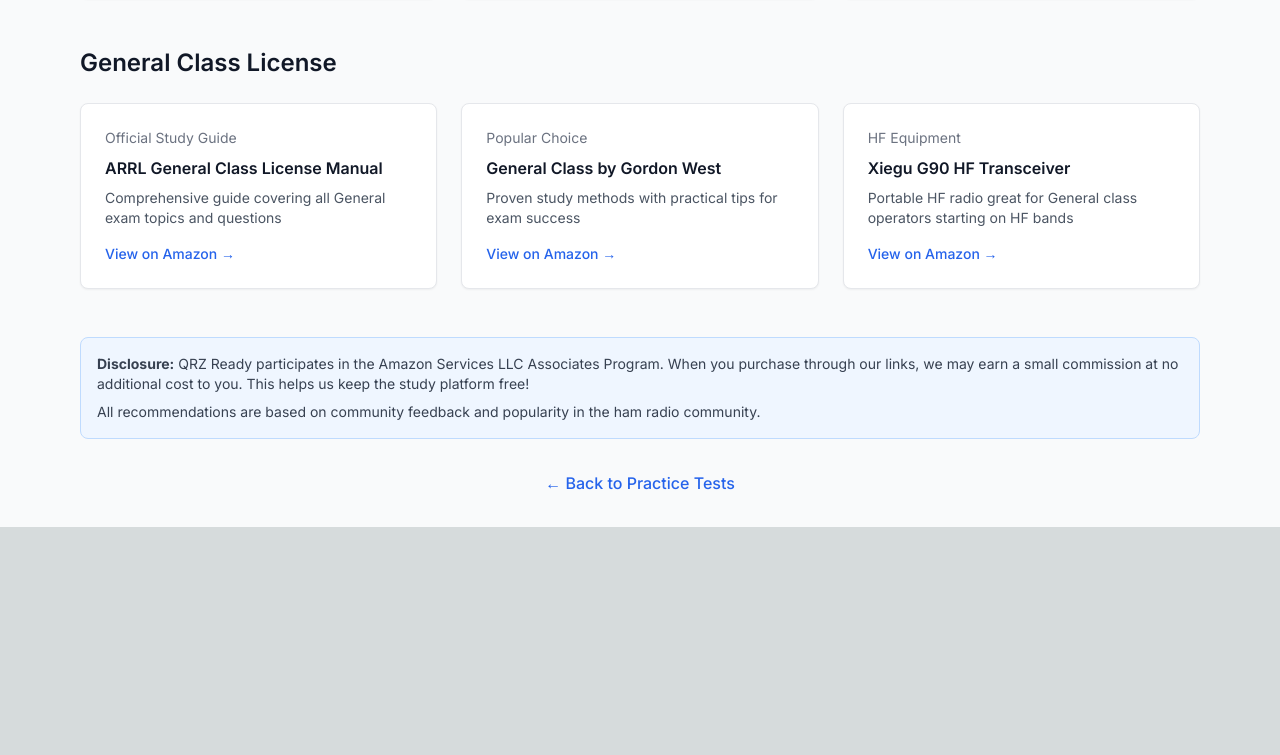
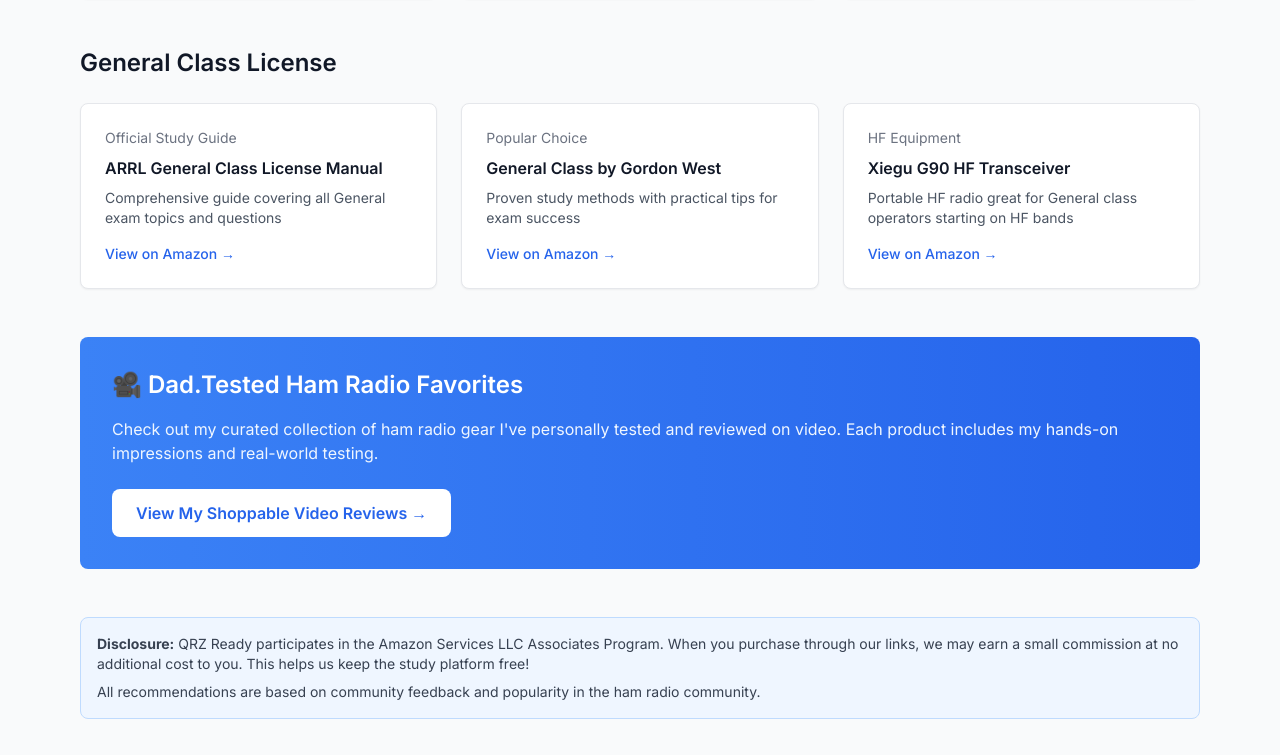
Before and after one commit to NY0E/QRZReady, a Next.js app: page /resources in a window 1280 px wide. Shown: the part 440-1195 px from the top of the page. Before the commit the page ends 967 px from the top, so only its background shows below. Built offline with nearby package versions, Linux system fonts and the light colour scheme; no server answers.

Commit message:
Update affiliate links and add curated products section
Updated Amazon affiliate links and added a section for curated products with a link to video reviews.

```diff
--- a/src/app/resources/page.tsx
+++ b/src/app/resources/page.tsx
@@ -14,7 +14,7 @@
           <div className="grid md:grid-cols-3 gap-6">
             {/* ARRL Technician Manual */}
             <a
-              href="https://www.amazon.com/dp/1625952937?tag=YOUR_AMAZON_TAG"
+              href="https://www.amazon.com/dp/1625952937?tag=qrzready-20"
               target="_blank"
               rel="noopener noreferrer"
               className="bg-white rounded-lg shadow-sm border border-gray-200 p-6 hover:shadow-md transition-shadow"
@@ -27,7 +27,7 @@
 
             {/* Gordon West Book */}
             <a
-              href="https://www.amazon.com/dp/0945053983?tag=YOUR_AMAZON_TAG"
+              href="https://www.amazon.com/dp/0945053983?tag=qrzready-20"
               target="_blank"
               rel="noopener noreferrer"
               className="bg-white rounded-lg shadow-sm border border-gray-200 p-6 hover:shadow-md transition-shadow"
@@ -40,7 +40,7 @@
 
             {/* BaoFeng Radio */}
             <a
-              href="https://www.amazon.com/dp/B007H4VT7A?tag=YOUR_AMAZON_TAG"
+              href="https://www.amazon.com/dp/B007H4VT7A?tag=qrzready-20"
               target="_blank"
               rel="noopener noreferrer"
               className="bg-white rounded-lg shadow-sm border border-gray-200 p-6 hover:shadow-md transition-shadow"
@@ -59,7 +59,7 @@
           <div className="grid md:grid-cols-3 gap-6">
             {/* ARRL General Manual */}
             <a
-              href="https://www.amazon.com/dp/1625952945?tag=YOUR_AMAZON_TAG"
+              href="https://www.amazon.com/dp/1625952945?tag=qrzready-20"
               target="_blank"
               rel="noopener noreferrer"
               className="bg-white rounded-lg shadow-sm border border-gray-200 p-6 hover:shadow-md transition-shadow"
@@ -72,7 +72,7 @@
 
             {/* Gordon West General */}
             <a
-              href="https://www.amazon.com/dp/0945053991?tag=YOUR_AMAZON_TAG"
+              href="https://www.amazon.com/dp/0945053991?tag=qrzready-20"
               target="_blank"
               rel="noopener noreferrer"
               className="bg-white rounded-lg shadow-sm border border-gray-200 p-6 hover:shadow-md transition-shadow"
@@ -85,7 +85,7 @@
 
             {/* HF Radio */}
             <a
-              href="https://www.amazon.com/dp/B08YNDJ3BZ?tag=YOUR_AMAZON_TAG"
+              href="https://www.amazon.com/dp/B08YNDJ3BZ?tag=qrzready-20"
               target="_blank"
               rel="noopener noreferrer"
               className="bg-white rounded-lg shadow-sm border border-gray-200 p-6 hover:shadow-md transition-shadow"
@@ -94,6 +94,25 @@
               <h3 className="font-semibold text-gray-900 mb-2">Xiegu G90 HF Transceiver</h3>
               <p className="text-sm text-gray-600 mb-4">Portable HF radio great for General class operators starting on HF bands</p>
               <div className="text-blue-600 text-sm font-medium">View on Amazon →</div>
+            </a>
+          </div>
+        </section>
+
+                {/* Dad.Tested Curated Products */}
+        <section className="mb-12">
+          <div className="bg-gradient-to-r from-blue-500 to-blue-600 rounded-lg p-8 text-white">
+            <h2 className="text-2xl font-semibold mb-4">🎥 Dad.Tested Ham Radio Favorites</h2>
+            <p className="text-blue-50 mb-6">
+              Check out my curated collection of ham radio gear I've personally tested and reviewed on video.
+              Each product includes my hands-on impressions and real-world testing.
+            </p>
+            <a
+              href="https://www.amazon.com/shop/dad.tested/curation/74b6dcbc-7c97-422b-833e-891920bd892d?ccs_id=8726a5b0-4a38-4f14-8a91-b0e5c5607f34&ref_=aip_sf_cur_spv_ons_d"
+              target="_blank"
+              rel="noopener noreferrer"
+              className="inline-block bg-white text-blue-600 px-6 py-3 rounded-lg font-semibold hover:bg-blue-50 transition-colors"
+            >
+              View My Shoppable Video Reviews →
             </a>
           </div>
         </section>
```
